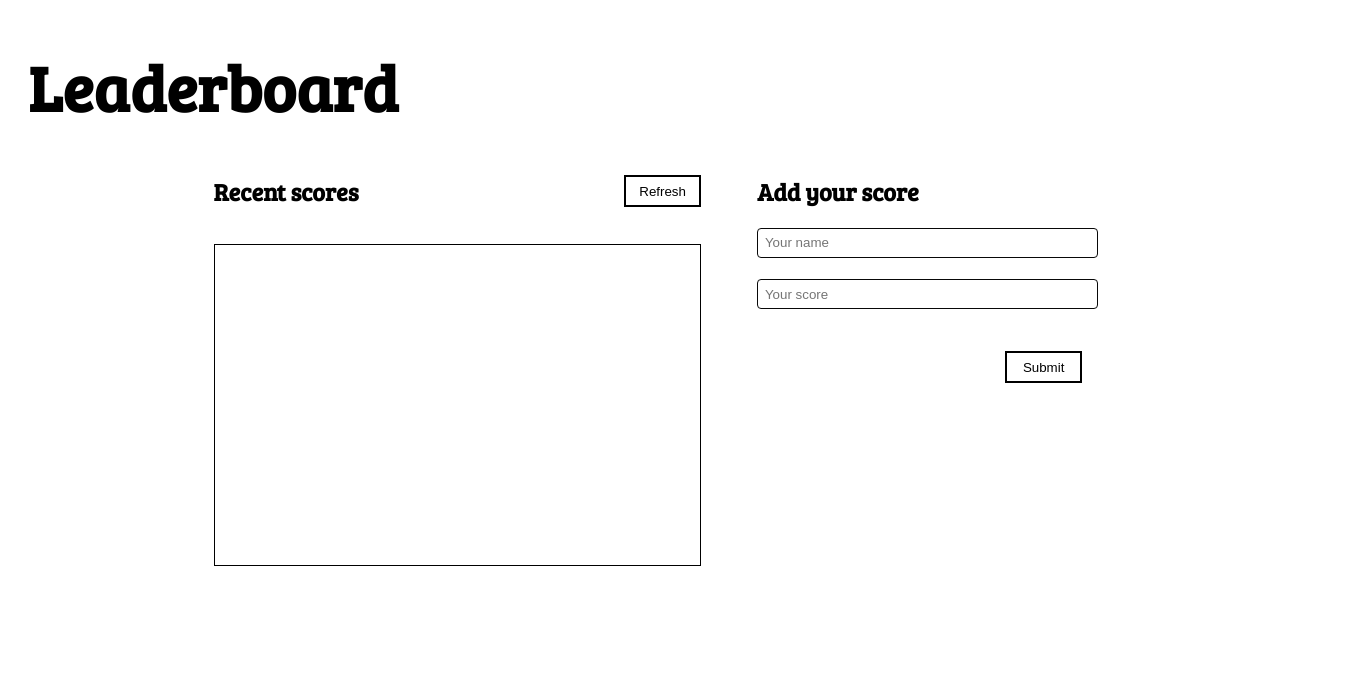
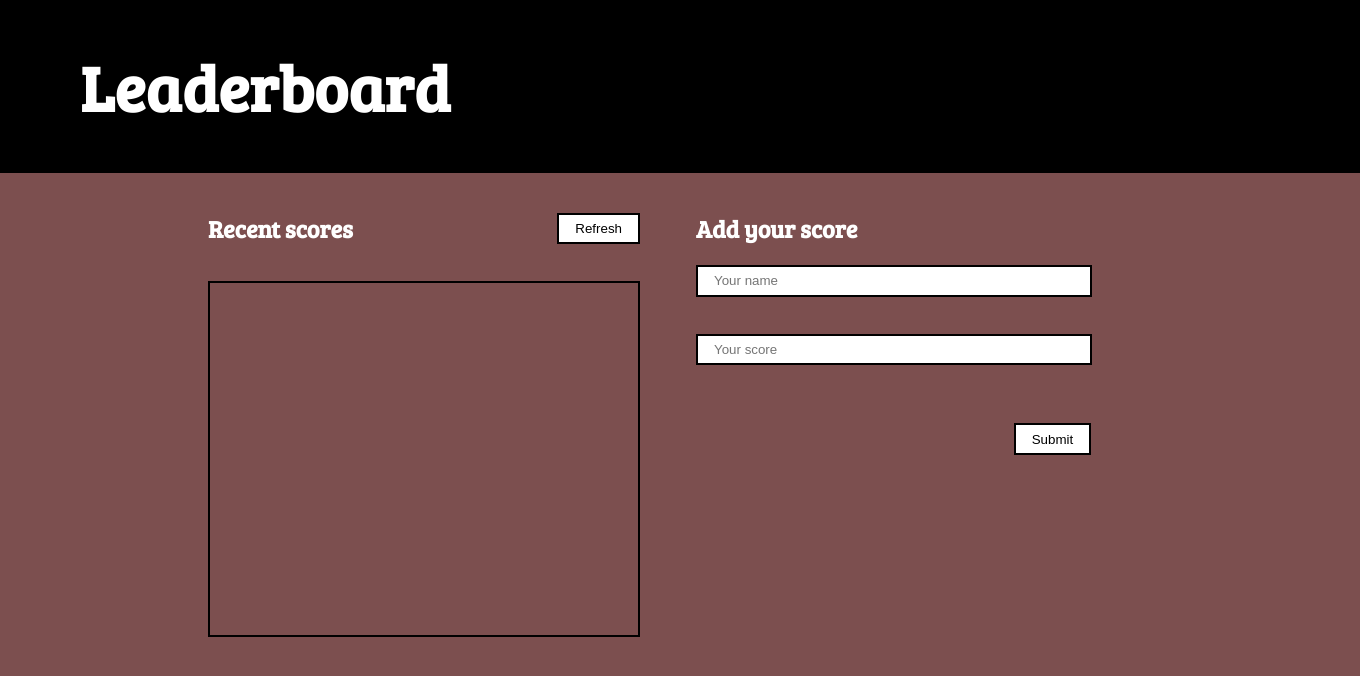
Before and after one commit to yash244466666/Leaderboard-M2W4, a website built with webpack: page src/index.html in a window 1280 px wide. Shown: the whole page, 1360 px wide, since content can reach past the window. Built offline with nearby package versions, Linux system fonts and the light colour scheme; no server answers.

Commit message:
Add final css tuches

```diff
--- a/src/index.html
+++ b/src/index.html
@@ -3,11 +3,11 @@
   <head>
     <meta charset="UTF-8">
     <meta name="viewport" content="width=device-width, initial-scale=1.0">
-    <title>Leaderboard M2W4 Hit the API</title>
+    <title>Leaderboard Microverse M2W4</title>
   </head>
   <body>
     <div class="heading">
-      <h1>Leaderboard</h1>
+      <h1>Leaderboard </h1>
     </div>
     <section class="main">
       <div class="leaderboard">
@@ -25,7 +25,7 @@
           </div>
           <form id="entry-form">
             <input type="text" id="name" name="name" placeholder="Your name" required><br>
-            <input type="number" id="score" name="score" placeholder="Your score" required><br><br>
+            <input type="number" max="999" id="score" name="score" placeholder="Your score" required ><br><br>
             <input id="submit-btn" type="submit" value="Submit">
           </form>
         </div>
--- a/src/index.js
+++ b/src/index.js
@@ -4,7 +4,7 @@ import './style.css';
 import { add, loadList } from './data.js';
 /* eslint-enable */
 
-const gameId = 'q1w2E3r4Y5g5S5e4fsrt';
+const gameId = 'q1w2E3r4Y5g5S5e4fsru';
 const myList = document.getElementById('leaderboard');
 const form = document.getElementById('entry-form');
 const btnRefresh = document.getElementById('btnRefresh');
--- a/src/style.css
+++ b/src/style.css
@@ -2,6 +2,11 @@
 
 body {
   font-family: 'Bree Serif', serif;
+  margin: 0;
+  padding: 0;
+  box-sizing: border-box;
+  background-color: #7c4f4f;
+  color: #fff;
 }
 
 h3 {
@@ -19,10 +24,26 @@ button:hover {
   background-color: #e1dddd;
 }
 
+li {
+  padding: 0.5rem 1rem;
+  width: 100%;
+}
+
+li:nth-child(odd) {
+  background-color: #643d3d;
+}
+
+ul {
+  /* list-style-type: none; */
+  padding: 1rem 0 1rem 1rem;
+  overflow: scroll;
+}
+
 input {
   border-radius: 0;
   padding: 0.4rem 1rem;
   border: 2px solid;
+  margin: 0 0 1rem 0;
 }
 
 #submit-btn {
@@ -30,6 +51,7 @@ input {
   border-radius: 0;
   padding: 0.4rem 1rem;
   border: 2px solid;
+  margin: 0 -2.2rem 0 auto;
 }
 
 #submit-btn:hover {
@@ -38,16 +60,20 @@ input {
 
 .main {
   display: flex;
-  flex-direction: column;
+  flex-direction: row;
   width: 70%;
-  margin: 0 auto;
+  margin: 10rem auto 0 auto;
 }
 
 .heading {
   font-size: 2em;
-  width: 100%;
-  height: 80px;
-  padding-left: 20px;
+  width: 100vw;
+  background-color: #000;
+  color: #fff;
+  position: absolute;
+  top: 0;
+  left: 0;
+  padding: 0 0 0 5rem;
 }
 
 .leaderboard {
@@ -57,29 +83,29 @@ input {
   padding: 1em;
 }
 
-.leaderboard .show-list {
+.show-list {
   width: 60%;
   margin-top: 1em;
   height: 320px;
 }
 
-.leaderboard .show-list .show-list-head {
+.show-list-head {
   display: flex;
   justify-content: space-between;
   align-items: center;
 }
 
-.leaderboard .show-list .show-list-head button {
-  padding: 0.5em 1em;
+.show-list-head h2 {
+  width: 15rem;
 }
 
-.leaderboard .show-list #leaderboard {
-  border: 1px solid black;
+#leaderboard {
+  border: 2px solid black;
   height: 100%;
 }
 
-.leaderboard .add-item {
-  width: 40%;
+.add-item {
+  width: 50%;
   height: 500px;
   padding: 1em;
 }
@@ -100,13 +126,5 @@ form {
 
 form input[type=text],
 form input[type=number] {
-  padding: 0.5em;
-  border: 1px solid #080808;
-  border-radius: 4px;
   width: 100%;
 }
-
-form input[type=submit] {
-  padding: 0.5em 1em;
-  align-self: flex-end;
-}
```
